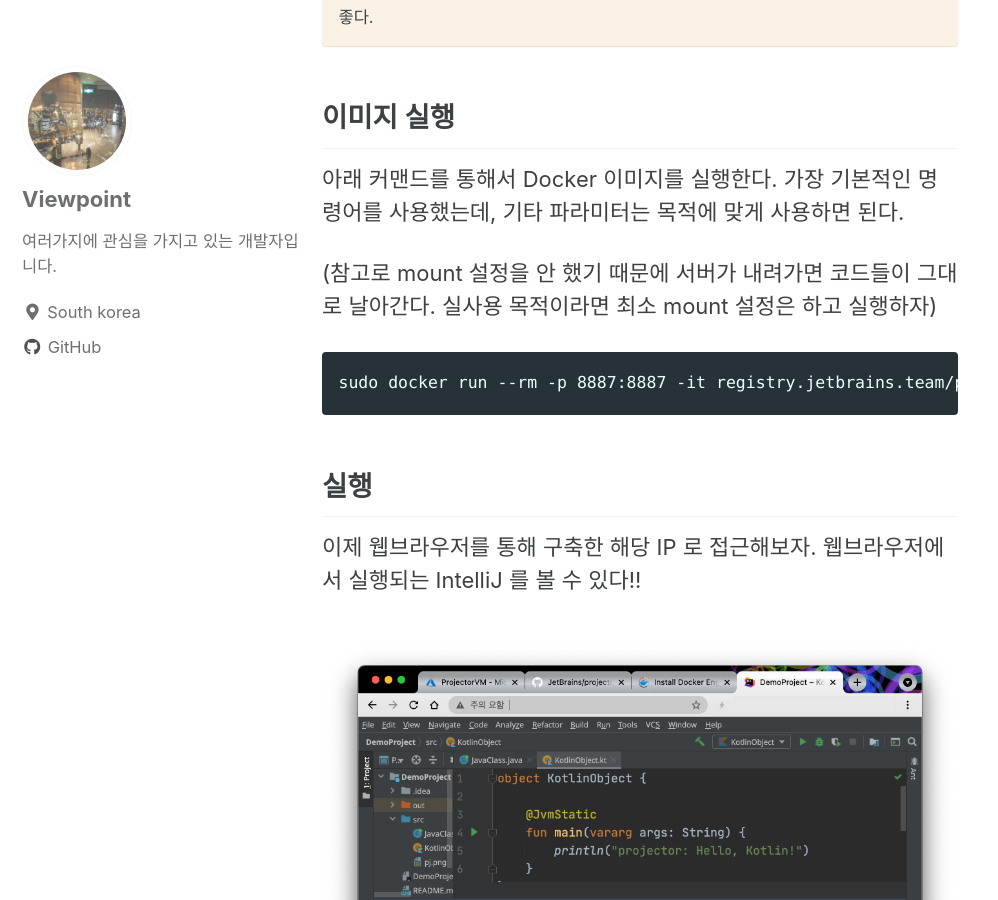
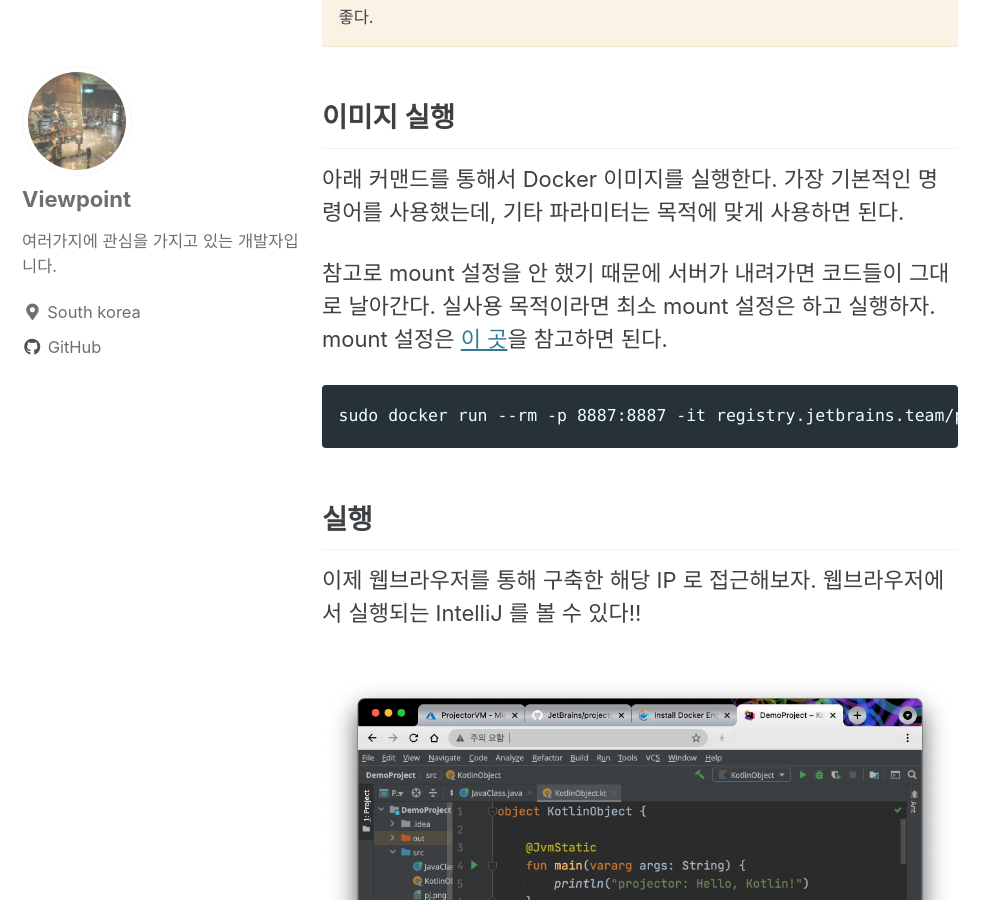
Before and after one commit to hide1202/hide1202.github.io, a Jekyll site: the page built from _posts/2021-05-29-simple-projector.md, in a window 1280 px wide and 900 px high, scrolled down 2493 px. Shown: the whole window, without its empty margins (0-998 px from the left). Built offline with Jekyll 4.4.1, drawn with Linux system fonts in a browser that asks for light colours; cached includes are drawn as plain includes.

Commit message:
Update Projector post

````diff
--- a/_posts/2021-05-29-simple-projector.md
+++ b/_posts/2021-05-29-simple-projector.md
@@ -70,7 +70,8 @@ Projector 는 기본적으로 8887 포트를 사용한다. Azure VM 에서는 (
 ## 이미지 실행
 아래 커맨드를 통해서 Docker 이미지를 실행한다. 가장 기본적인 명령어를 사용했는데, 기타 파라미터는 목적에 맞게 사용하면 된다.
 
-(참고로 mount 설정을 안 했기 때문에 서버가 내려가면 코드들이 그대로 날아간다. 실사용 목적이라면 최소 mount 설정은 하고 실행하자)
+참고로 mount 설정을 안 했기 때문에 서버가 내려가면 코드들이 그대로 날아간다. 실사용 목적이라면 최소 mount 설정은 하고 실행하자.
+mount 설정은 [이 곳](https://github.com/JetBrains/projector-docker/blob/master/run-container-mounted.sh)을 참고하면 된다.
 
 ```
 sudo docker run --rm -p 8887:8887 -it registry.jetbrains.team/p/prj/containers/projector-idea-c
````
